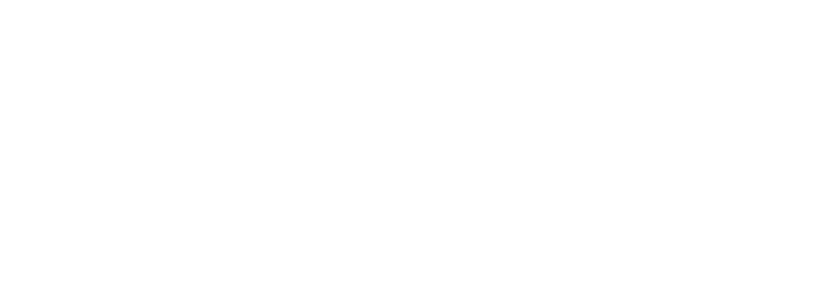
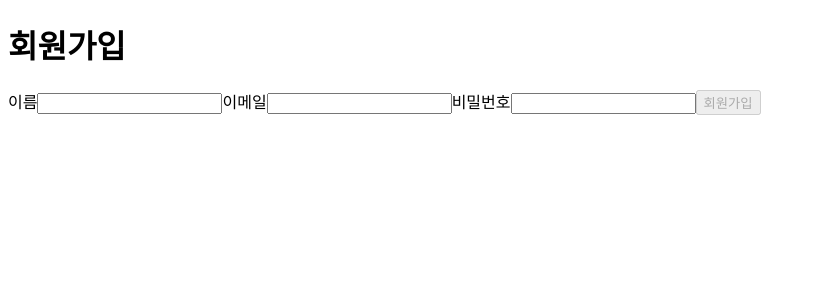
Before and after one commit to Quickchive/Quickchive-frontend, a Vue app: page /register in a window 1280 px wide. Shown: the top 300 px of the page, without its empty margins (0-815 px from the left). Built offline with nearby package versions, Linux system fonts and the light colour scheme.

Commit message:
[feat] 회원가입 메일 전송 기능 구현

```diff
--- /dev/null
+++ b/src/components/auth/RegisterForm.vue
@@ -0,0 +1,55 @@
+<template>
+  <div>
+    <h1>회원가입</h1>
+    <form @submit.prevent="submitForm">
+      <label id="name">이름</label>
+      <input type="text" v-model="name" id="name"/>
+      <label id="email">이메일</label>
+      <input type="text" v-model="email" id="email"/>
+      <label>비밀번호</label>
+      <input type="password" v-model="pw" id="pw"/>
+      <button :disabled="!name || !email || !pw" type="submit">회원가입</button>
+    </form>
+  </div>
+</template>
+
+<script>
+import { registerUser } from '@/api/auth';
+export default {
+  data() {
+    return {
+      name: '',
+      email: '',
+      pw: '',
+    }
+  },
+  methods: {
+    async submitForm() {
+      try {
+        const userData = {
+          name: this.name,
+          email: this.email,
+          password: this.pw,
+        };
+        const response = await registerUser(userData);
+        if (response.status == 201) {
+          alert("인증 이메일이 전송되었습니다.");
+        }
+      } catch (error) {
+        console.log(error)
+      } finally {
+        this.initForm();
+      }
+    },
+    initForm() {
+      this.name = '';
+      this.email = '';
+      this.pw = '';
+    },
+  },
+}
+</script>
+
+<style>
+
+</style>
--- a/src/router/index.js
+++ b/src/router/index.js
@@ -7,6 +7,10 @@
 	{
 		path: '/test',
 		component: () => import('@/components/HelloWorld.vue'),
+	},
+	{
+		path: '/register',
+		component: () => import('@/components/auth/RegisterForm.vue'),
 	},
 
 ];
```
Also changed, not shown: 1 other file (tests, documents, lock files or other folders).
